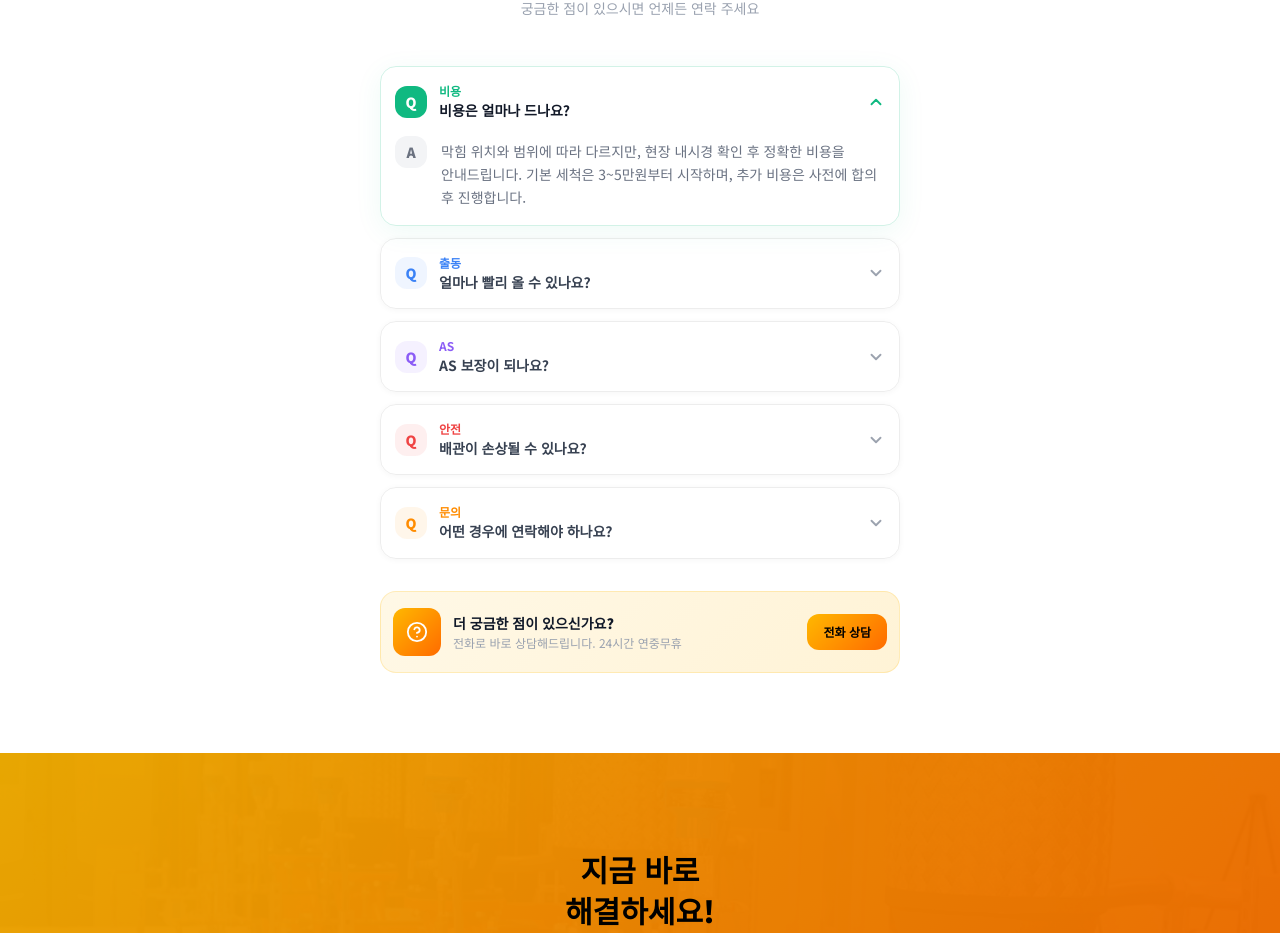
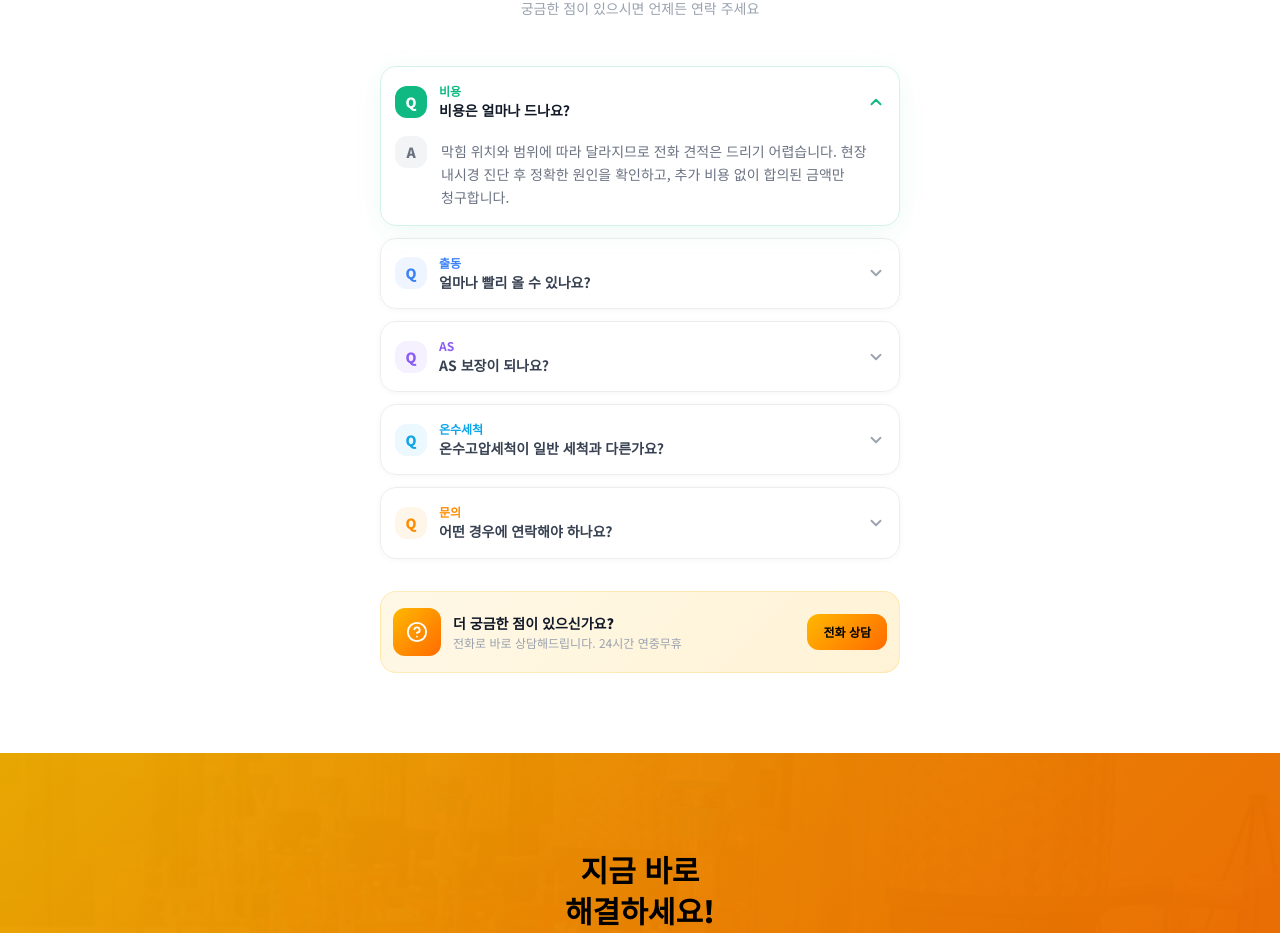
Before and after one commit to globalmig/cleanhasugu, a Next.js app: page / in a window 1280 px wide. Shown: the part 7935-8868 px from the top of the page. Built offline with nearby package versions, Linux system fonts and the light colour scheme.

Commit message:
content: FAQ 비용 견적 문구 수정, 배관 손상 항목을 온수고압세척 Q&A로 교체

```diff
--- a/components/FaqSection.tsx
+++ b/components/FaqSection.tsx
@@ -6,27 +6,27 @@ import { ChevronDown, HelpCircle } from "lucide-react";
 const FAQS = [
   {
     q: "비용은 얼마나 드나요?",
-    a: "막힘 위치와 범위에 따라 다르지만, 현장 내시경 확인 후 정확한 비용을 안내드립니다. 기본 세척은 3~5만원부터 시작하며, 추가 비용은 사전에 합의 후 진행합니다.",
+    a: "막힘 위치와 범위에 따라 달라지므로 전화 견적은 드리기 어렵습니다. 현장 내시경 진단 후 정확한 원인을 확인하고, 추가 비용 없이 합의된 금액만 청구합니다.",
     category: "비용",
   },
   {
     q: "얼마나 빨리 올 수 있나요?",
-    a: "지역에 따라 다르지만 평균 1~2시간 내 출동합니다. 주말·공휴일·야간에도 동일하게 긴급 출동이 가능하며, 급한 상황에는 더욱 빠르게 대응합니다.",
+    a: "평균 1~2시간 내 출동합니다. 주말·공휴일·야간에도 동일하게 긴급 출동이 가능합니다.",
     category: "출동",
   },
   {
     q: "AS 보장이 되나요?",
-    a: "네, 시공 후 일정 기간 내 동일 증상 재발 시 무상으로 재처리해드립니다. 재발 방지 코팅 처리까지 포함되어 있어 재발률이 매우 낮습니다.",
+    a: "네, 시공 후 동일 증상 재발 시 무상으로 재처리해드립니다. 재발 방지 코팅 처리까지 포함되어 재발률이 매우 낮습니다.",
     category: "AS",
   },
   {
-    q: "배관이 손상될 수 있나요?",
-    a: "환경부 인증 친환경 세제와 적정 압력을 사용하기 때문에 배관 손상이 없습니다. 강산성 약품은 일절 사용하지 않으며, 배관 수명을 오히려 연장시켜 드립니다.",
-    category: "안전",
+    q: "온수고압세척이 일반 세척과 다른가요?",
+    a: "일반 고압세척은 물의 압력만으로 이물질을 제거하지만, 온수고압세척은 고온의 온수를 함께 사용해 기름때·유지 성분까지 녹이며 제거합니다. 주방 배관이나 오래된 배관에 특히 효과적입니다.",
+    category: "온수세척",
   },
   {
     q: "어떤 경우에 연락해야 하나요?",
-    a: "변기 막힘, 주방·욕실 하수구 막힘, 악취 발생, 배수 속도 저하, 역류 현상 등 배관과 관련된 모든 문제에 도움드릴 수 있습니다. 간단한 증상도 방치하면 악화되니 빠른 상담을 권장합니다.",
+    a: "변기 막힘, 주방·욕실 하수구 막힘, 악취, 배수 속도 저하, 역류, 누수 등 배관 관련 모든 문제를 도와드립니다. 방치할수록 악화되니 빠른 상담을 권장합니다.",
     category: "문의",
   },
 ];
@@ -35,7 +35,7 @@ const CATEGORY_COLORS: Record<string, string> = {
   비용: "#10B981",
   출동: "#3B82F6",
   AS: "#8B5CF6",
-  안전: "#EF4444",
+  온수세척: "#0EA5E9",
   문의: "#FF8C00",
 };
 
```
